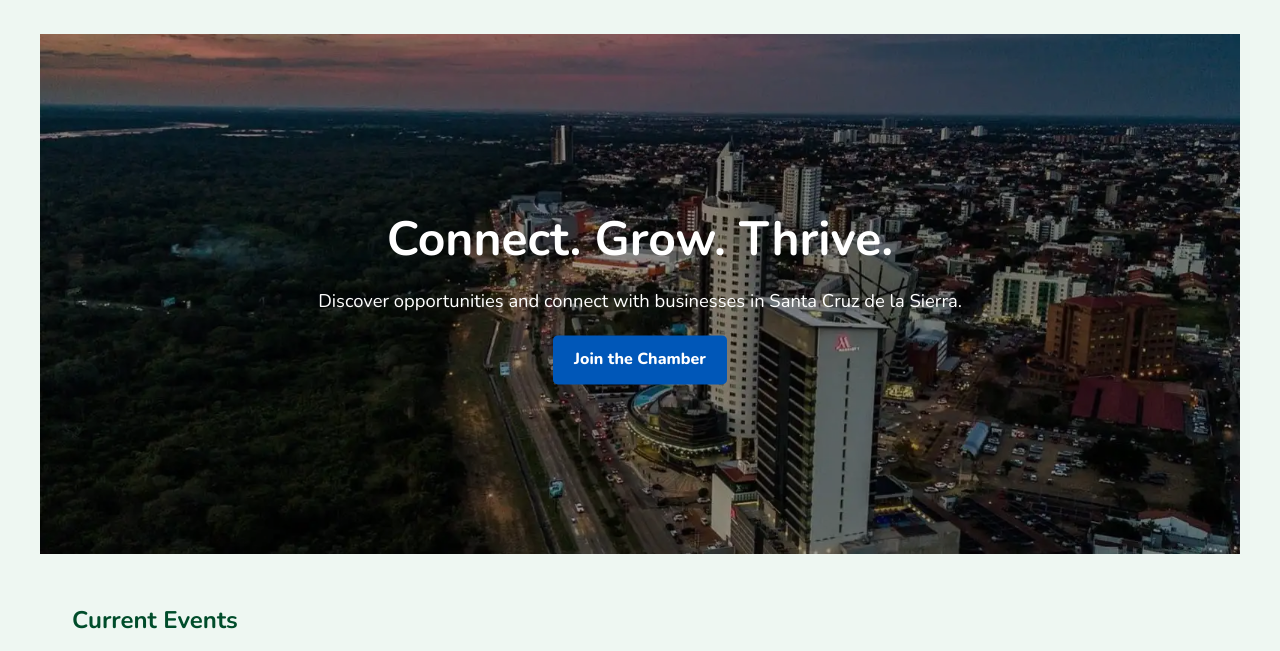
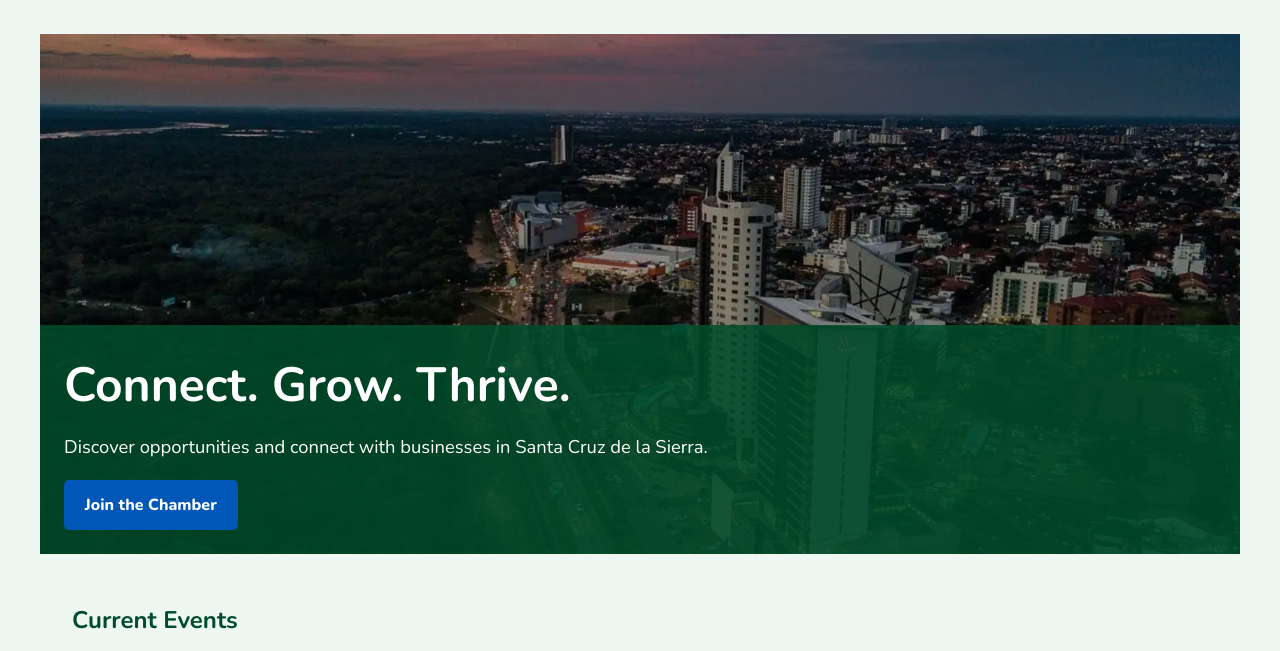
Before and after one commit to steffychambi/wdd231, a plain HTML site: page chamber/index.html in a window 1280 px wide. Shown: the part 98-749 px from the top of the page. Drawn offline with nearby package versions, Linux system fonts and the light colour scheme; no server answers.

Commit message:
correcting css

```diff
--- a/chamber/styles/small.css
+++ b/chamber/styles/small.css
@@ -438,17 +438,13 @@ main {
 
 .hero-content {
     position: absolute;
-    z-index: 1;
-
-    top: 50%;
-    left: 50%;
-
-    width: 90%;
-
-    transform: translate(-50%, -50%);
-
-    text-align: center;
-    color: #ffffff;
+    bottom: 0;
+    left: 0;
+    width: 100%;
+    padding: 1.5rem;
+    background-color: rgba(0, 77, 43, 0.85);
+    color: var(--white);
+    z-index: 2;
 }
 
 .hero-content h2 {
```
